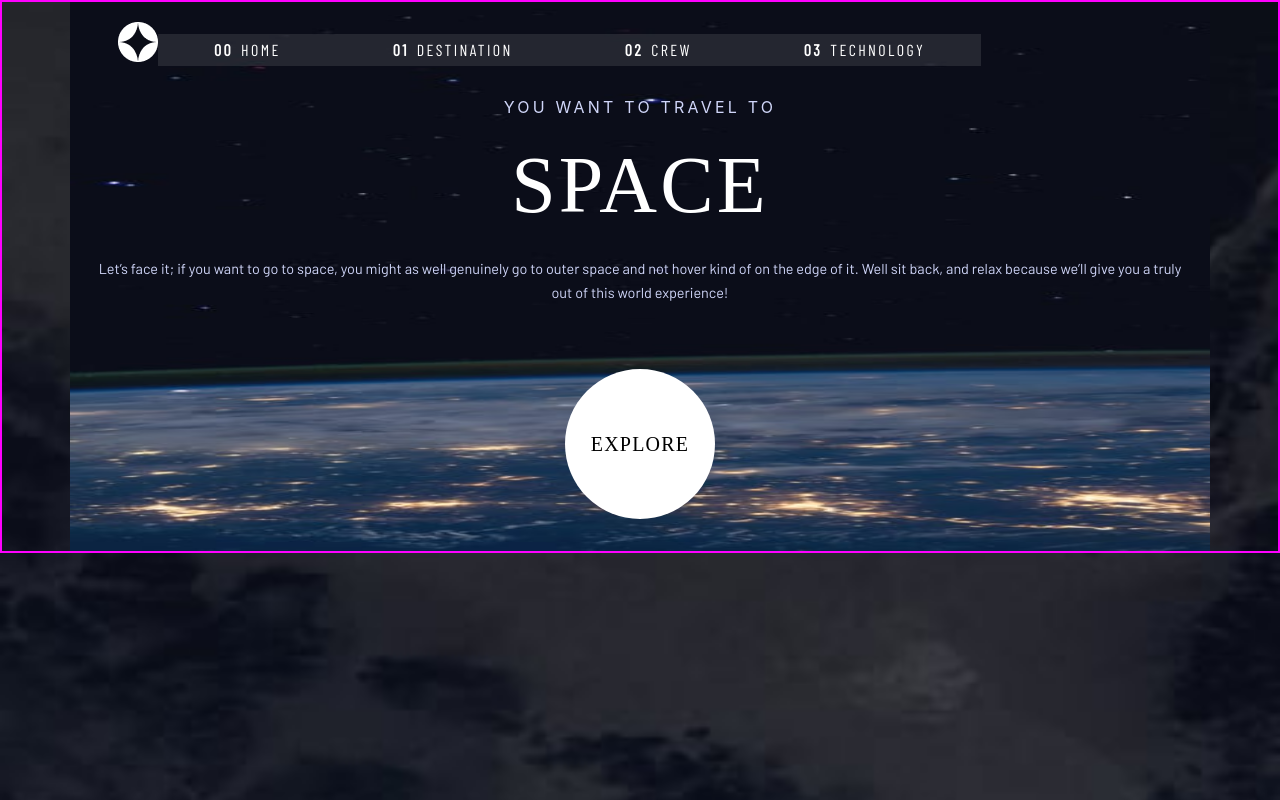
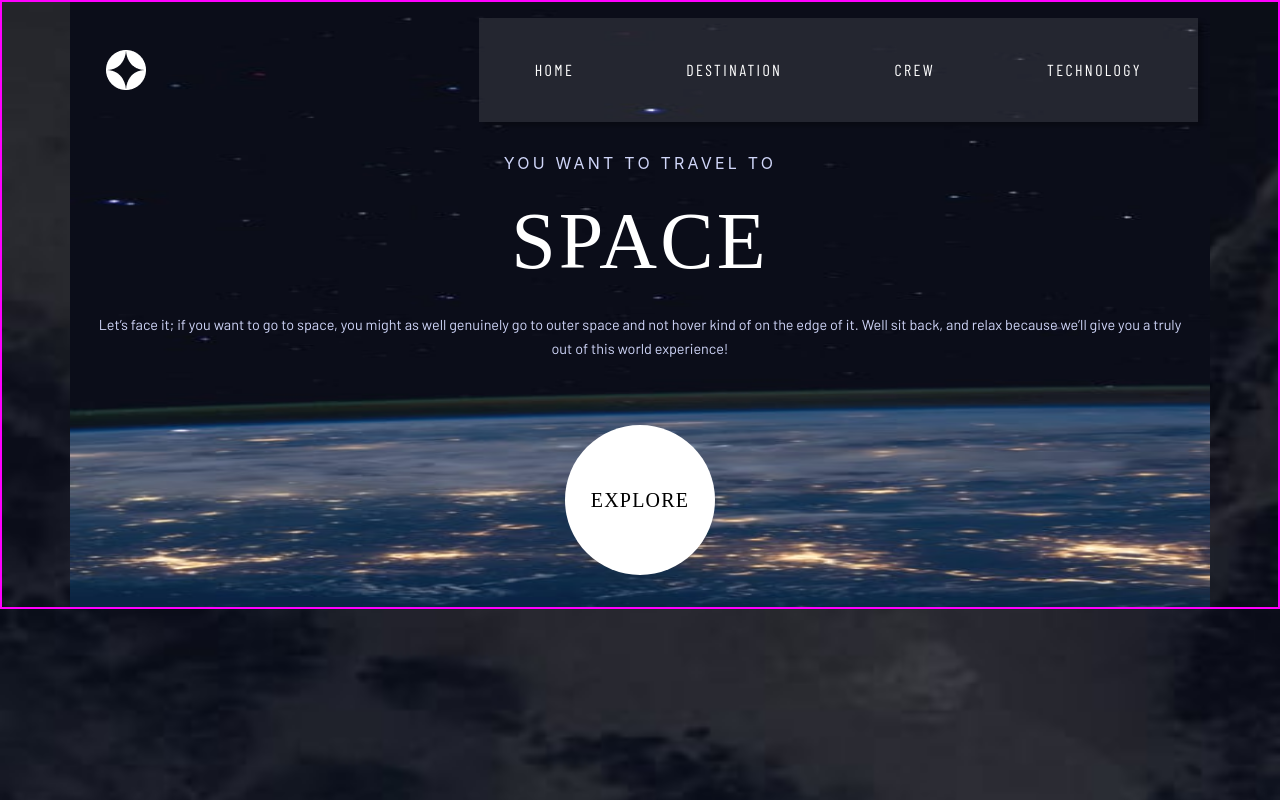
Before and after one commit to doganeraylin/space-tourism-frontend, a Next.js app: page / in a window 1280 px wide. Built offline with nearby package versions, Linux system fonts and the light colour scheme; a web font is replaced by a local one.

Commit message:
added new classes

```diff
--- a/components/Navbar/Navbar.tsx
+++ b/components/Navbar/Navbar.tsx
@@ -13,26 +13,23 @@ const Navbar = () => {
     return (
     <>
     <nav className={`${styles.navbarContainer} navbar navbar-expand-md`}>
-        <div className="container-fluid" >
-            <img className={styles.logoImg} src="./assets/header/logo.png" alt='user profile picture' />
-            <button className={`${styles.navbarToggler} navbar-toggler`} type="button" data-bs-toggle="collapse" data-bs-target="#navbarSupportedContent" aria-controls="navbarSupportedContent" aria-expanded="false" aria-label="Toggle navigation">
+        <img className={styles.logoImg} src="./assets/header/logo.png" alt='user profile picture' />
+        <button className={`${styles.navbarToggler} navbar-toggler`} type="button" data-bs-toggle="collapse" data-bs-target="#navbarSupportedContent" aria-controls="navbarSupportedContent" aria-expanded="false" aria-label="Toggle navigation">
             <span className={`${styles.navbarTogglerIcon} navbar-toggler-icon`}></span>
-            </button>
-            <div className="collapse navbar-collapse pt-3" id="navbarSupportedContent">
-            <ul className="navbar-nav mb-2 mb-lg-0 ">
+        </button>
+        <div className="collapse navbar-collapse d-md-flex justify-content-md-end align-items-md-start" id="navbarSupportedContent">
+            <ul className={`${styles.linksContainer} navbar-nav mb-2 mb-md-0`}>
                 {links.map((link, index) => (
                     <Link
                         key={index}
-                        className="text-decoration-none px-md-2"
                         href={link.href}>
-                        <div className={`${styles.links} py-2 text-uppercase`}>
-                            <span className="fw-bold me-2">{link.pageNumber}</span>
+                        <div className={styles.links}>
+                            <span className="fw-bold me-2 d-md-none">{link.pageNumber}</span>
                             {link.text}
                         </div>
                     </Link>
-              ))}
+                ))}
             </ul>
-            </div>
         </div>
     </nav>
     </>
```
